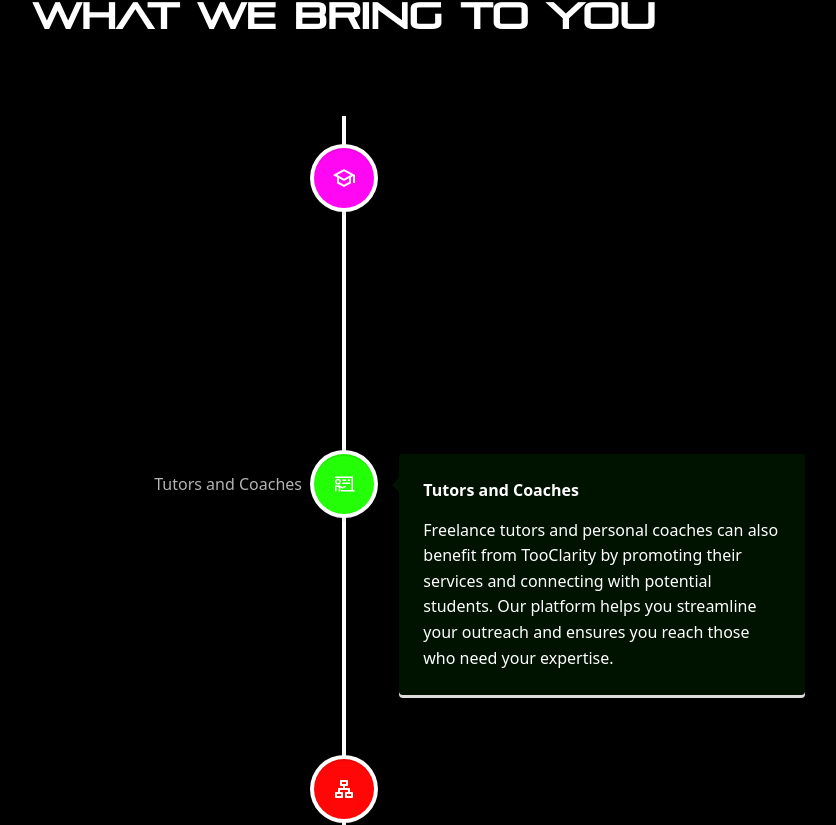
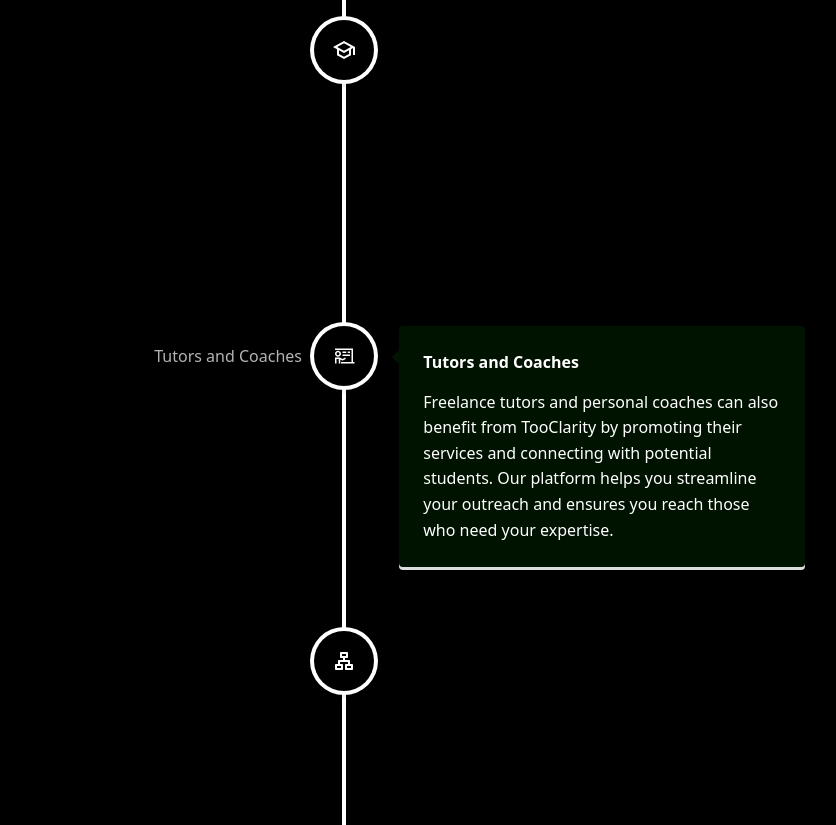
Before and after one commit to abinjustinkumaravel/tooclarity, a React (Create React App) app: page / in a window 1280 px wide. Shown: the part 2056-2881 px from the top of the page, without its empty margins (296-1132 px from the left). Built offline with nearby package versions, Linux system fonts and the light colour scheme.

Commit message:
Design Bug Cleared

```diff
--- a/src/components/About.jsx
+++ b/src/components/About.jsx
@@ -3,10 +3,10 @@
 
 const About = () => {
   return (
-    <div className="lg:w-[80%] m-[10%]">
+    <div className="lg:w-[80%] m-[10%] ">
       {/* About Section */}
       <div>
-      <h1 className="text-3xl md:text-4xl font-bold text-white mb-20 flex w-[100%] justify-center">What We Do</h1>
+      <h1 className="text-3xl md:text-4xl font-bold text-white mb-20 flex w-[100%] justify-center ">What We Do</h1>
         <p className= " relative text-white text-lg md:text-xl mb-8 bg-[#0717ff13] text-center p-10 rounded-xl font-sans">
         <span className='absolute left-5 ' ><FaQuoteLeft /></span><strong>TooClarity</strong> is a platform built to help educational institutions and businesses
             simplify their marketing and advertising efforts. We empower users to reach their target
--- a/src/components/Countdown.jsx
+++ b/src/components/Countdown.jsx
@@ -59,7 +59,7 @@
           <span className='lg:text-[17px]'>{timeLeft.seconds}</span>
           <p className="lg:text-[15px]">Sec</p>
         </div>
-        <div className="absolute z-[0] w-[100%] h-[50%] md:bottom-0 bottom-20 blue__gradient" />
+        <div className="absolute z-[0] w-[90%] h-[50%] md:bottom-0 bottom-20 blue__gradient" />
       </div>
  {/* Email Notification className='lg:text-[17px]' Form */}
       <form onSubmit={handleEmailSubmit} className="md:block relative md:bottom-[-50px] bottom-[-50px] mt-10 lg:mt-[100px] flex justify-center space-x-4 lg:text-[12px] text-[10px]">
--- a/src/components/Navbar.jsx
+++ b/src/components/Navbar.jsx
@@ -3,7 +3,7 @@
 
 const Navbar = () => {
   return (
-    <nav className="fixed top-0 left-0 right-0 z-10 bg-transparent text-white p-4">
+    <nav className="fixed top-0 left-0 right-0 z-10 text-white p-4">
       <div className="container mx-auto flex justify-between items-center">
         {/* Logo */}
         <div className="md:text-2xl  font-bold">
--- a/src/components/TimeLine.jsx
+++ b/src/components/TimeLine.jsx
@@ -8,7 +8,7 @@
 
 const TimeLine = () => {
   return (
-    <div className='w-[80%] m-[10%]'>
+    <div className='w-[80%] ml-[10%] mr-[10%] '>
     <h1 className="text-3xl md:text-4xl font-bold text-white mb-20 flex w-[100%] text-center justify-center">What We Bring to You</h1>
         <div className='font-sans'>
         <VerticalTimeline>
@@ -17,7 +17,7 @@
                 contentStyle={{ background: '#ff07f313', color: '#fff' }}
                 contentArrowStyle={{ borderRight: '7px solid  #ff07f313' }}
                 date="Small Businesses"
-                iconStyle={{ background: '#ff07f3', color: '#fff' }}
+                iconStyle={{ background: '#000', color: '#fff' }}
                 icon={<MdOutlineSchool />}
             >
                 <h3 className="vertical-timeline-element-title"> <strong>Educational Institutions</strong> </h3>
@@ -33,7 +33,7 @@
                 contentStyle={{ background: '#07ff1313', color: '#fff' }}
                 contentArrowStyle={{ borderRight: '7px solid  #07ff1313' }}
                 date="Tutors and Coaches"
-                iconStyle={{ background: '#24ff07', color: '#fff' }}
+                iconStyle={{ background: '#000', color: '#fff' }}
                 icon={<LiaChalkboardTeacherSolid />}
             >
                 <h3 className="vertical-timeline-element-title"> <strong>Tutors and Coaches</strong> </h3>
@@ -49,7 +49,7 @@
                 contentStyle={{ background: '#ff070713', color: '#fff' }}
                 contentArrowStyle={{ borderRight: '7px solid  #ff070713' }}
                 date="Non-Profit Organizations"
-                iconStyle={{ background: '#ff0707', color: '#fff' }}
+                iconStyle={{ background: '#000', color: '#fff' }}
                 icon={<RiOrganizationChart />}
             >
                 <h3 className="vertical-timeline-element-title"> <strong>Non-Profit Organizations</strong> </h3>
--- a/src/index.css
+++ b/src/index.css
@@ -13,7 +13,7 @@
   width: 100%;
   height:fit-content;
   overflow-x: hidden;
-  background-color:black;
+  background-color:#000000;
 }
 
 @font-face {
```
